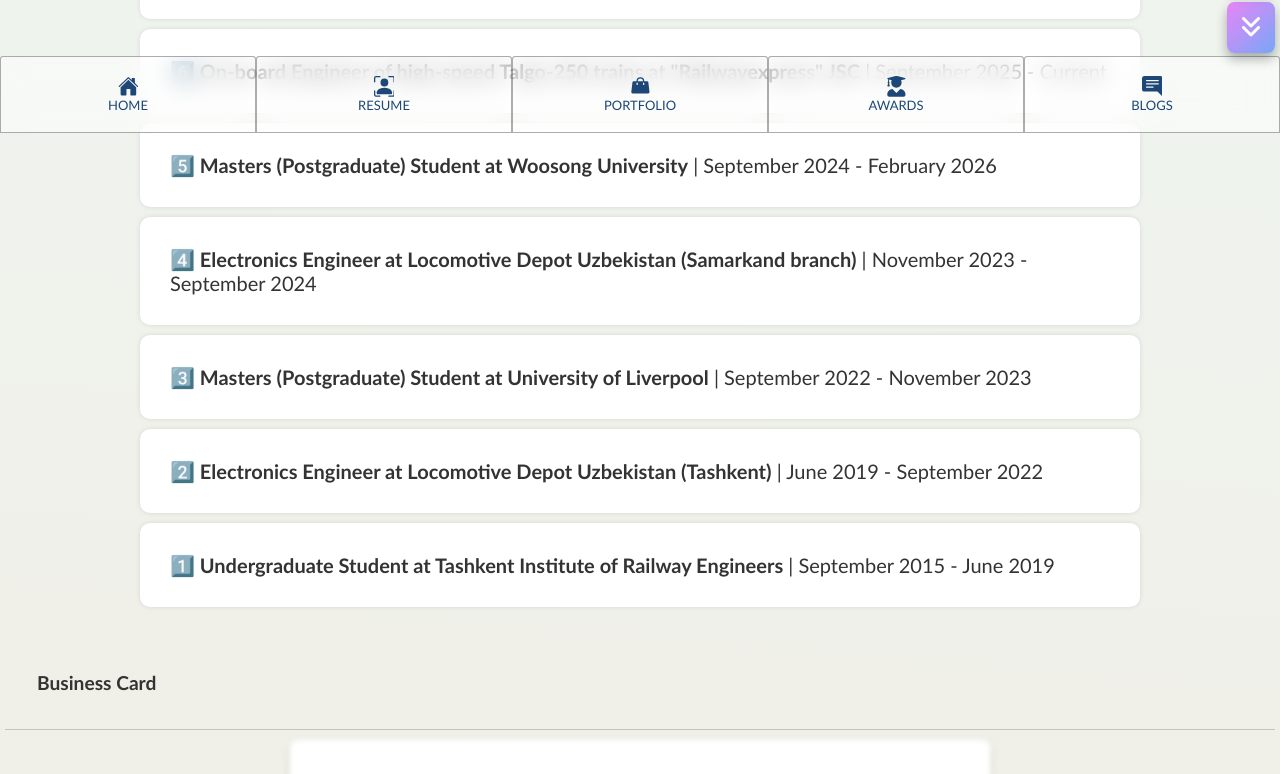
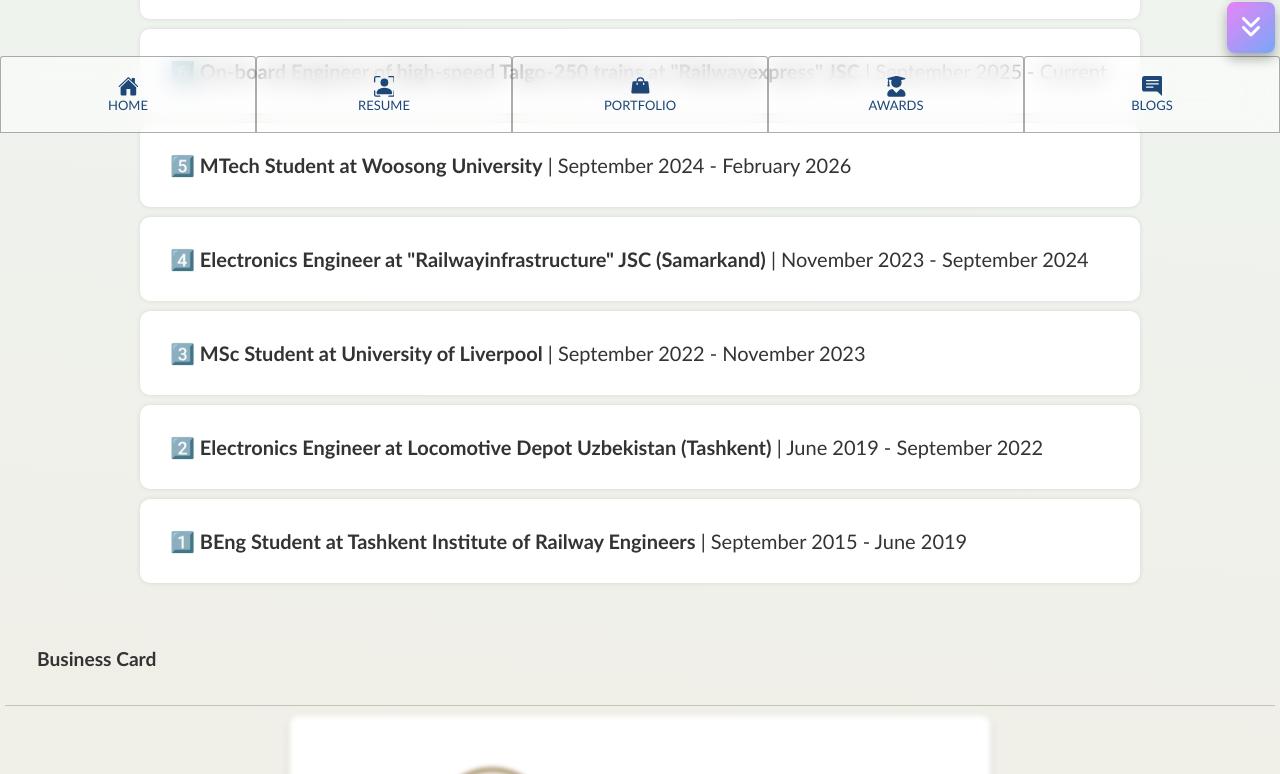
Before and after one commit to jasurlive/jasurlive.uz, a React (Vite) app: page /resume in a window 1280 px wide. Shown: the part 667-1441 px from the top of the page. Built offline with nearby package versions, Linux system fonts and the light colour scheme; no server answers.

Commit message:
updated details

```diff
--- a/src/pages/Resume.tsx
+++ b/src/pages/Resume.tsx
@@ -68,21 +68,19 @@ function Resume() {
                 | September 2025 - Current
               </li>
               <li>
-                <b>5️⃣ Masters (Postgraduate) Student at Woosong University</b> |
-                September 2024 - February 2026
+                <b>5️⃣ MTech Student at Woosong University</b> | September 2024 -
+                February 2026
               </li>
               <li>
                 <b>
-                  4️⃣ Electronics Engineer at Locomotive Depot Uzbekistan
-                  (Samarkand branch)
+                  4️⃣ Electronics Engineer at "Railwayinfrastructure" JSC
+                  (Samarkand)
                 </b>{" "}
                 | November 2023 - September 2024
               </li>
               <li>
-                <b>
-                  3️⃣ Masters (Postgraduate) Student at University of Liverpool
-                </b>{" "}
-                | September 2022 - November 2023
+                <b>3️⃣ MSc Student at University of Liverpool</b> | September
+                2022 - November 2023
               </li>
               <li>
                 <b>
@@ -93,8 +91,7 @@ function Resume() {
               </li>
               <li>
                 <b>
-                  1️⃣ Undergraduate Student at Tashkent Institute of Railway
-                  Engineers
+                  1️⃣ BEng Student at Tashkent Institute of Railway Engineers
                 </b>{" "}
                 | September 2015 - June 2019
               </li>
```
